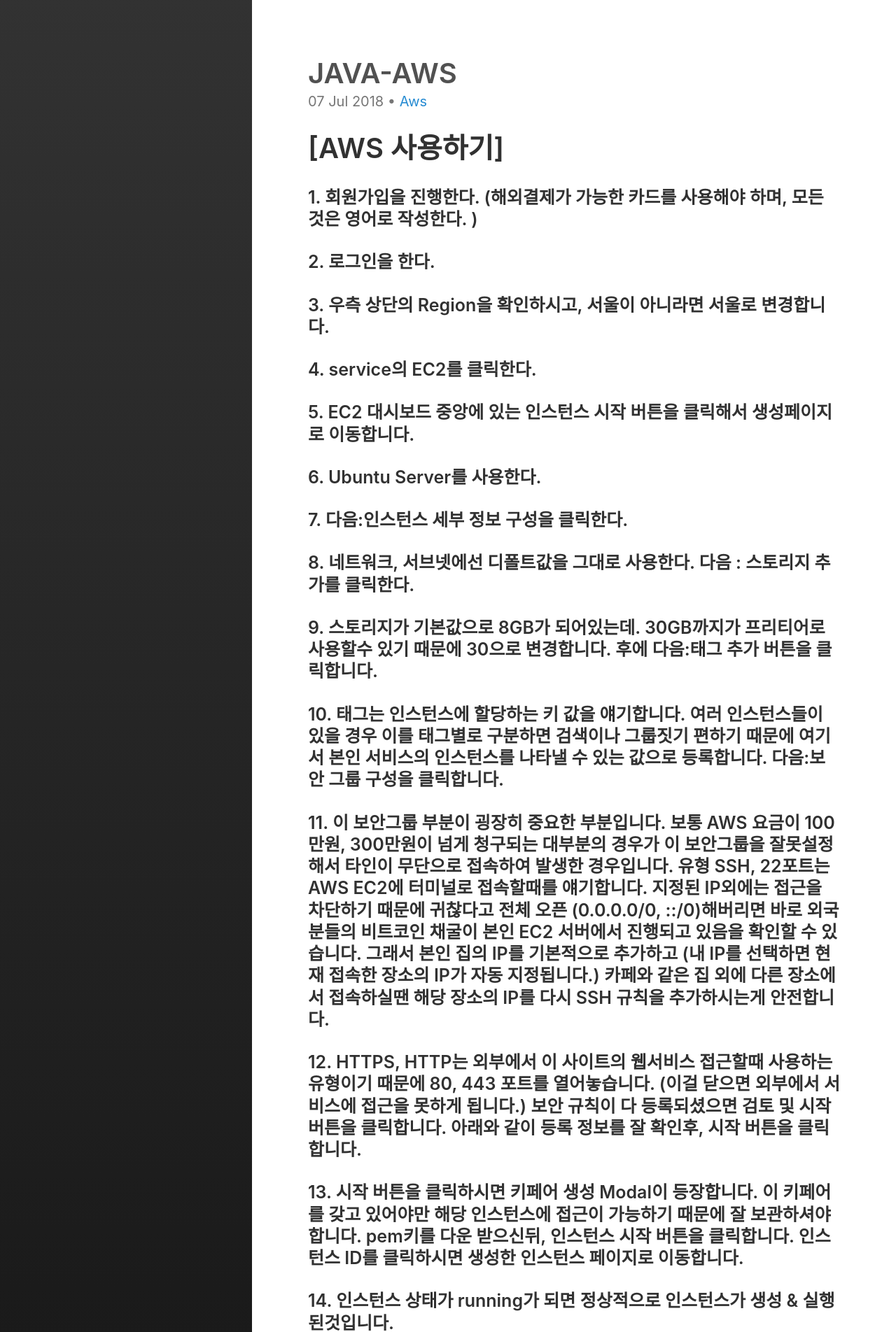
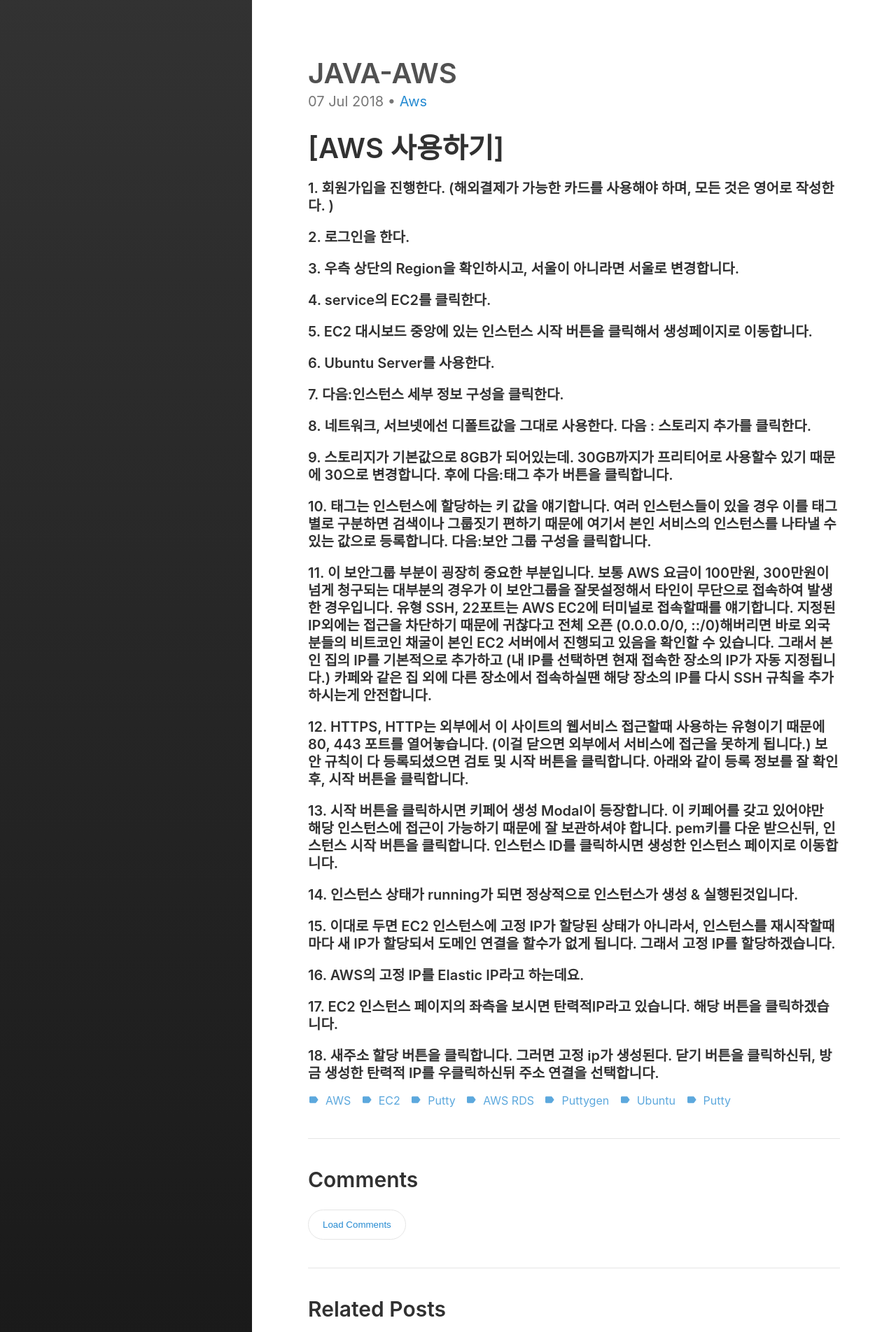
Before and after one commit to jinkwang2018/jinkwang2018.github.io, a Jekyll site: the page built from _posts/2018-07-07-AWS.md, in a window 1280 px wide. Shown: the top 1904 px of the page at 70% size. Built offline with Jekyll 4.4.1, drawn with Linux system fonts in a browser that asks for light colours.

Commit message:
글씨 크기 변환

```diff
--- a/_posts/2018-07-07-AWS.md
+++ b/_posts/2018-07-07-AWS.md
@@ -17,21 +17,21 @@ tags:
 ---
 # [AWS 사용하기]
 
-### 1. 회원가입을 진행한다. (해외결제가 가능한 카드를 사용해야 하며, 모든 것은 영어로 작성한다. )
-### 2. 로그인을 한다.
-### 3. 우측 상단의 Region을 확인하시고, 서울이 아니라면 서울로 변경합니다.
-### 4. service의 EC2를 클릭한다.
-### 5. EC2 대시보드 중앙에 있는 인스턴스 시작 버튼을 클릭해서 생성페이지로 이동합니다.
-### 6. Ubuntu Server를 사용한다.
-### 7. 다음:인스턴스 세부 정보 구성을 클릭한다.
-### 8. 네트워크, 서브넷에선 디폴트값을 그대로 사용한다. 다음 : 스토리지 추가를 클릭한다.
-### 9. 스토리지가 기본값으로 8GB가 되어있는데. 30GB까지가 프리티어로 사용할수 있기 때문에 30으로 변경합니다. 후에 다음:태그 추가 버튼을 클릭합니다.
-### 10. 태그는 인스턴스에 할당하는 키 값을 얘기합니다. 여러 인스턴스들이 있을 경우 이를 태그별로 구분하면 검색이나 그룹짓기 편하기 때문에 여기서 본인 서비스의 인스턴스를 나타낼 수 있는 값으로 등록합니다. 다음:보안 그룹 구성을 클릭합니다.
-### 11. 이 보안그룹 부분이 굉장히 중요한 부분입니다. 보통 AWS 요금이 100만원, 300만원이 넘게 청구되는 대부분의 경우가 이 보안그룹을 잘못설정해서 타인이 무단으로 접속하여 발생한 경우입니다. 유형 SSH, 22포트는 AWS EC2에 터미널로 접속할때를 얘기합니다. 지정된 IP외에는 접근을 차단하기 때문에 귀찮다고 전체 오픈 (0.0.0.0/0, ::/0)해버리면 바로 외국분들의 비트코인 채굴이 본인 EC2 서버에서 진행되고 있음을 확인할 수 있습니다. 그래서 본인 집의 IP를 기본적으로 추가하고 (내 IP를 선택하면 현재 접속한 장소의 IP가 자동 지정됩니다.) 카페와 같은 집 외에 다른 장소에서 접속하실땐 해당 장소의 IP를 다시 SSH 규칙을 추가하시는게 안전합니다.
-### 12. HTTPS, HTTP는 외부에서 이 사이트의 웹서비스 접근할때 사용하는 유형이기 때문에 80, 443 포트를 열어놓습니다. (이걸 닫으면 외부에서 서비스에 접근을 못하게 됩니다.) 보안 규칙이 다 등록되셨으면 검토 및 시작 버튼을 클릭합니다. 아래와 같이 등록 정보를 잘 확인후, 시작 버튼을 클릭합니다.
-### 13. 시작 버튼을 클릭하시면 키페어 생성 Modal이 등장합니다. 이 키페어를 갖고 있어야만 해당 인스턴스에 접근이 가능하기 때문에 잘 보관하셔야 합니다. pem키를 다운 받으신뒤, 인스턴스 시작 버튼을 클릭합니다. 인스턴스 ID를 클릭하시면 생성한 인스턴스 페이지로 이동합니다.
-### 14. 인스턴스 상태가 running가 되면 정상적으로 인스턴스가 생성 & 실행된것입니다.
-### 15. 이대로 두면 EC2 인스턴스에 고정 IP가 할당된 상태가 아니라서, 인스턴스를 재시작할때마다 새 IP가 할당되서 도메인 연결을 할수가 없게 됩니다. 그래서 고정 IP를 할당하겠습니다.
-### 16. AWS의 고정 IP를 Elastic IP라고 하는데요.
-### 17. EC2 인스턴스 페이지의 좌측을 보시면 탄력적IP라고 있습니다. 해당 버튼을 클릭하겠습니다.
-### 18. 새주소 할당 버튼을 클릭합니다. 그러면 고정 ip가 생성된다. 닫기 버튼을 클릭하신뒤, 방금 생성한 탄력적 IP를 우클릭하신뒤 주소 연결을 선택합니다.
+#### 1. 회원가입을 진행한다. (해외결제가 가능한 카드를 사용해야 하며, 모든 것은 영어로 작성한다. )
+#### 2. 로그인을 한다.
+#### 3. 우측 상단의 Region을 확인하시고, 서울이 아니라면 서울로 변경합니다.
+#### 4. service의 EC2를 클릭한다.
+#### 5. EC2 대시보드 중앙에 있는 인스턴스 시작 버튼을 클릭해서 생성페이지로 이동합니다.
+#### 6. Ubuntu Server를 사용한다.
+#### 7. 다음:인스턴스 세부 정보 구성을 클릭한다.
+#### 8. 네트워크, 서브넷에선 디폴트값을 그대로 사용한다. 다음 : 스토리지 추가를 클릭한다.
+#### 9. 스토리지가 기본값으로 8GB가 되어있는데. 30GB까지가 프리티어로 사용할수 있기 때문에 30으로 변경합니다. 후에 다음:태그 추가 버튼을 클릭합니다.
+#### 10. 태그는 인스턴스에 할당하는 키 값을 얘기합니다. 여러 인스턴스들이 있을 경우 이를 태그별로 구분하면 검색이나 그룹짓기 편하기 때문에 여기서 본인 서비스의 인스턴스를 나타낼 수 있는 값으로 등록합니다. 다음:보안 그룹 구성을 클릭합니다.
+#### 11. 이 보안그룹 부분이 굉장히 중요한 부분입니다. 보통 AWS 요금이 100만원, 300만원이 넘게 청구되는 대부분의 경우가 이 보안그룹을 잘못설정해서 타인이 무단으로 접속하여 발생한 경우입니다. 유형 SSH, 22포트는 AWS EC2에 터미널로 접속할때를 얘기합니다. 지정된 IP외에는 접근을 차단하기 때문에 귀찮다고 전체 오픈 (0.0.0.0/0, ::/0)해버리면 바로 외국분들의 비트코인 채굴이 본인 EC2 서버에서 진행되고 있음을 확인할 수 있습니다. 그래서 본인 집의 IP를 기본적으로 추가하고 (내 IP를 선택하면 현재 접속한 장소의 IP가 자동 지정됩니다.) 카페와 같은 집 외에 다른 장소에서 접속하실땐 해당 장소의 IP를 다시 SSH 규칙을 추가하시는게 안전합니다.
+#### 12. HTTPS, HTTP는 외부에서 이 사이트의 웹서비스 접근할때 사용하는 유형이기 때문에 80, 443 포트를 열어놓습니다. (이걸 닫으면 외부에서 서비스에 접근을 못하게 됩니다.) 보안 규칙이 다 등록되셨으면 검토 및 시작 버튼을 클릭합니다. 아래와 같이 등록 정보를 잘 확인후, 시작 버튼을 클릭합니다.
+#### 13. 시작 버튼을 클릭하시면 키페어 생성 Modal이 등장합니다. 이 키페어를 갖고 있어야만 해당 인스턴스에 접근이 가능하기 때문에 잘 보관하셔야 합니다. pem키를 다운 받으신뒤, 인스턴스 시작 버튼을 클릭합니다. 인스턴스 ID를 클릭하시면 생성한 인스턴스 페이지로 이동합니다.
+#### 14. 인스턴스 상태가 running가 되면 정상적으로 인스턴스가 생성 & 실행된것입니다.
+#### 15. 이대로 두면 EC2 인스턴스에 고정 IP가 할당된 상태가 아니라서, 인스턴스를 재시작할때마다 새 IP가 할당되서 도메인 연결을 할수가 없게 됩니다. 그래서 고정 IP를 할당하겠습니다.
+#### 16. AWS의 고정 IP를 Elastic IP라고 하는데요.
+#### 17. EC2 인스턴스 페이지의 좌측을 보시면 탄력적IP라고 있습니다. 해당 버튼을 클릭하겠습니다.
+#### 18. 새주소 할당 버튼을 클릭합니다. 그러면 고정 ip가 생성된다. 닫기 버튼을 클릭하신뒤, 방금 생성한 탄력적 IP를 우클릭하신뒤 주소 연결을 선택합니다.
```
Also changed, not shown: _posts/2018-02-18-JAVA-Thread02.md (+14 -13 lines), _posts/2018-02-18-JAVA-Thread03.md (+14 -16 lines), _posts/2018-02-19-JAVA-Thread04.md (+4 -2 lines).
